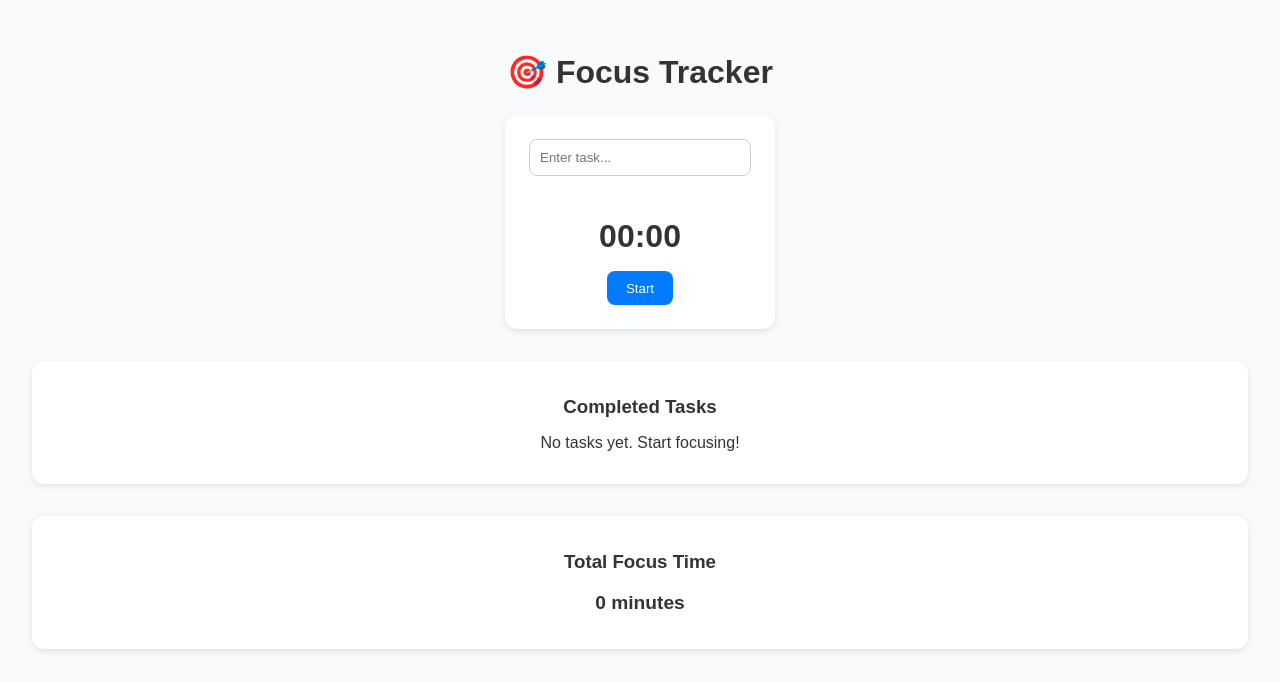
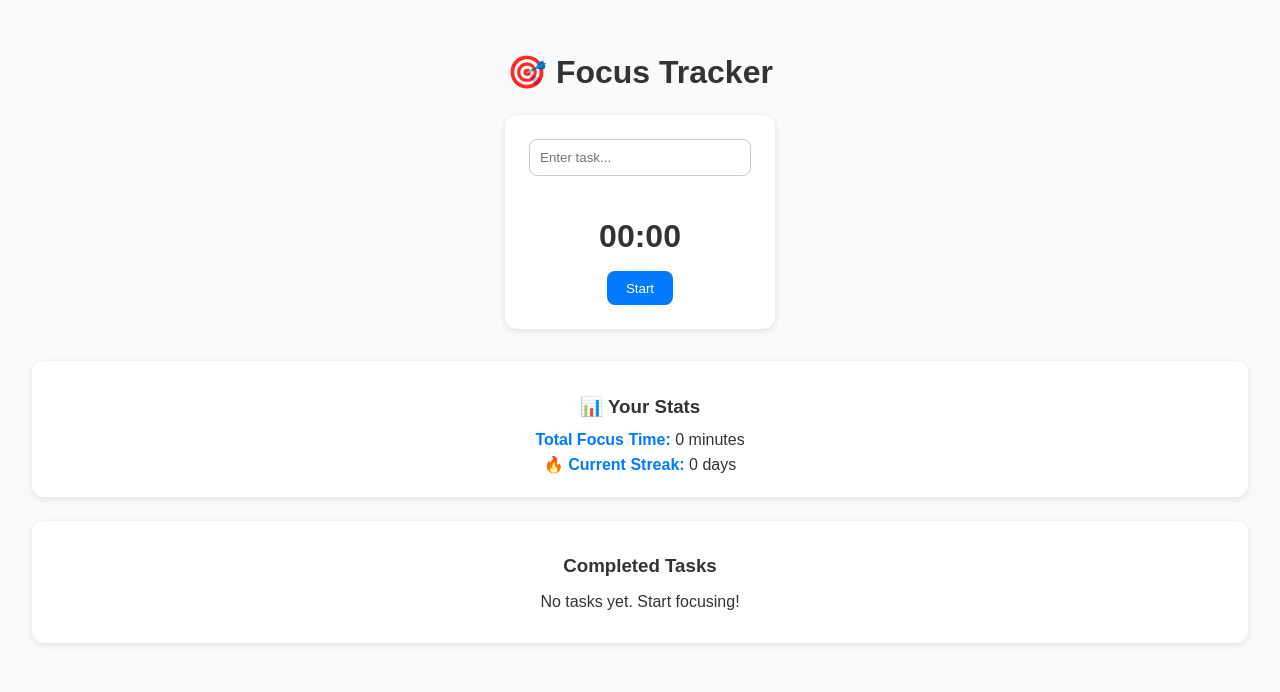
Before and after one commit to Blyn04/focustracker, a React (Create React App) app: page / in a window 1280 px wide. Shown: the top 692 px of the page. Built offline with nearby package versions, Linux system fonts and the light colour scheme.

Commit message:
ADDED  STREAK AND SMART SAVING

```diff
--- a/src/App.tsx
+++ b/src/App.tsx
@@ -1,17 +1,75 @@
-import React, { useState } from "react";
+import React, { useState, useEffect } from "react";
 import FocusTimer from "./components/FocusTimer";
 import TaskList from "./components/TaskList";
 import Stats from "./components/Stats";
 import "./styles/App.css";
 
+interface FocusData {
+  totalMinutes: number;
+  tasks: string[];
+  lastFocusDate: string | null;
+  streak: number;
+}
+
 const App: React.FC = () => {
   const [totalMinutes, setTotalMinutes] = useState(0);
   const [tasks, setTasks] = useState<string[]>([]);
+  const [streak, setStreak] = useState(0);
 
+  // 🔹 Load saved data from localStorage on mount
+  useEffect(() => {
+    const saved = localStorage.getItem("focusData");
+    if (saved) {
+      const data: FocusData = JSON.parse(saved);
+      setTotalMinutes(data.totalMinutes);
+      setTasks(data.tasks);
+      setStreak(data.streak);
+    }
+  }, []);
+
+  // 🔹 Save data automatically whenever it changes
+  useEffect(() => {
+    const focusData: FocusData = {
+      totalMinutes,
+      tasks,
+      streak,
+      lastFocusDate: new Date().toISOString(),
+    };
+    localStorage.setItem("focusData", JSON.stringify(focusData));
+  }, [totalMinutes, tasks, streak]);
+
+  // 🔹 Handle completed focus session
   const handleSessionComplete = (minutes: number, task: string) => {
     setTotalMinutes((prev) => prev + minutes);
+
     if (task && !tasks.includes(task)) {
-      setTasks([...tasks, task]);
+      setTasks((prev) => [...prev, task]);
+    }
+
+    // 🔹 Handle streaks
+    const today = new Date().toDateString();
+    const saved = localStorage.getItem("focusData");
+    let lastDate: string | null = null;
+
+    if (saved) {
+      const parsed: FocusData = JSON.parse(saved);
+      lastDate = parsed.lastFocusDate;
+    }
+
+    if (lastDate) {
+      const diff =
+        (new Date(today).getTime() - new Date(lastDate).getTime()) /
+        (1000 * 60 * 60 * 24);
+
+      if (diff === 1) {
+        // continued streak
+        setStreak((prev) => prev + 1);
+      } else if (diff > 1) {
+        // missed a day
+        setStreak(1);
+      } // if same day, keep it
+    } else {
+      setStreak(1);
     }
   };
 
@@ -19,8 +77,8 @@ const App: React.FC = () => {
     <div className="app">
       <h1>🎯 Focus Tracker</h1>
       <FocusTimer onSessionComplete={handleSessionComplete} />
+      <Stats totalMinutes={totalMinutes} streak={streak} />
       <TaskList tasks={tasks} />
-      <Stats totalMinutes={totalMinutes} />
     </div>
   );
 };
--- a/src/components/Stats.tsx
+++ b/src/components/Stats.tsx
@@ -3,13 +3,15 @@ import "../styles/Stats.css";
 
 interface StatsProps {
   totalMinutes: number;
+  streak: number;
 }
 
-const Stats: React.FC<StatsProps> = ({ totalMinutes }) => {
+const Stats: React.FC<StatsProps> = ({ totalMinutes, streak }) => {
   return (
     <div className="stats">
-      <h3>Total Focus Time</h3>
-      <p>{totalMinutes} minutes</p>
+      <h3>📊 Your Stats</h3>
+      <p><strong>Total Focus Time:</strong> {totalMinutes} minutes</p>
+      <p><strong>🔥 Current Streak:</strong> {streak} day{streak !== 1 ? "s" : ""}</p>
     </div>
   );
 };
--- a/src/styles/Stats.css
+++ b/src/styles/Stats.css
@@ -3,9 +3,18 @@
   padding: 1rem;
   border-radius: 12px;
   box-shadow: 0 2px 6px rgba(0, 0, 0, 0.1);
+  margin-bottom: 1.5rem;
+}
+
+.stats h3 {
+  margin-bottom: 0.8rem;
 }
 
 .stats p {
-  font-size: 1.2rem;
-  font-weight: bold;
+  font-size: 1rem;
+  margin: 0.4rem 0;
 }
+
+.stats strong {
+  color: #007bff;
+}
```
